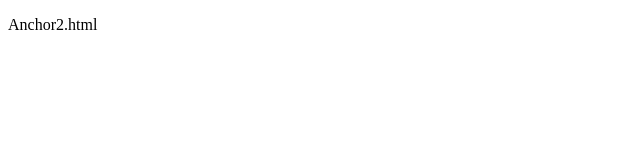
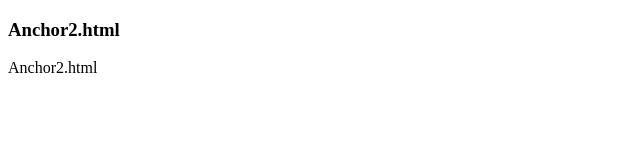
Before and after one commit to KDH555/KDH555.github.io, a plain HTML site: page anchor2.html in a window 1280 px wide. Shown: the whole page, without its empty margins (0-640 px from the left). Drawn offline with Linux system fonts and the light colour scheme.

Commit message:
Update anchor2.html

```diff
--- a/anchor2.html
+++ b/anchor2.html
@@ -5,8 +5,7 @@
     <meta name="viewport" content="width=device-width, initial-scale=1"/>
     <title>Anchor2</title></head>
   <body>
-    <p>
-      Anchor2.html
+    <h3 id="chapter1">Anchor2.html</h3>
+    <p>Anchor2.html</p>
   </body>
-  </p>
 </html>
```
